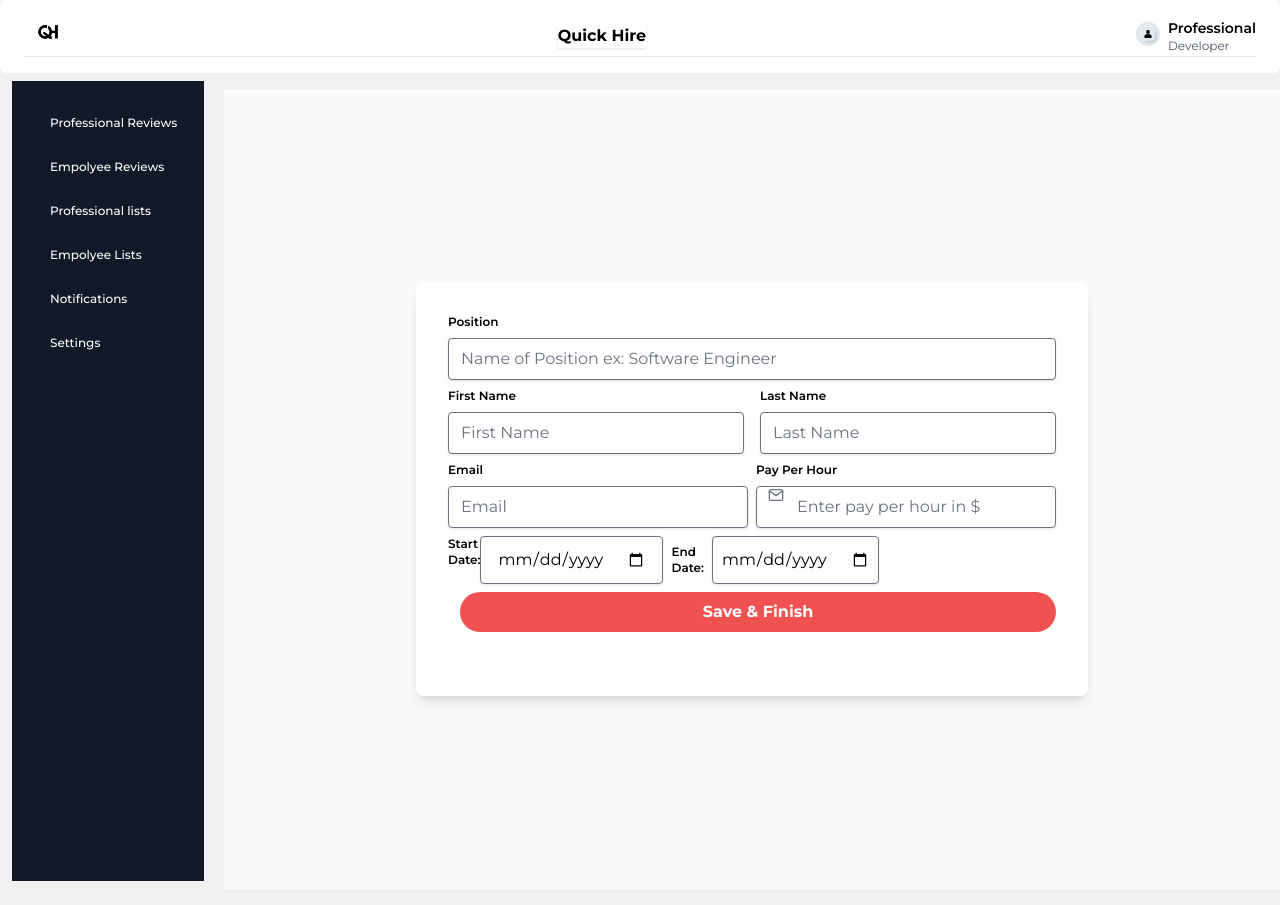
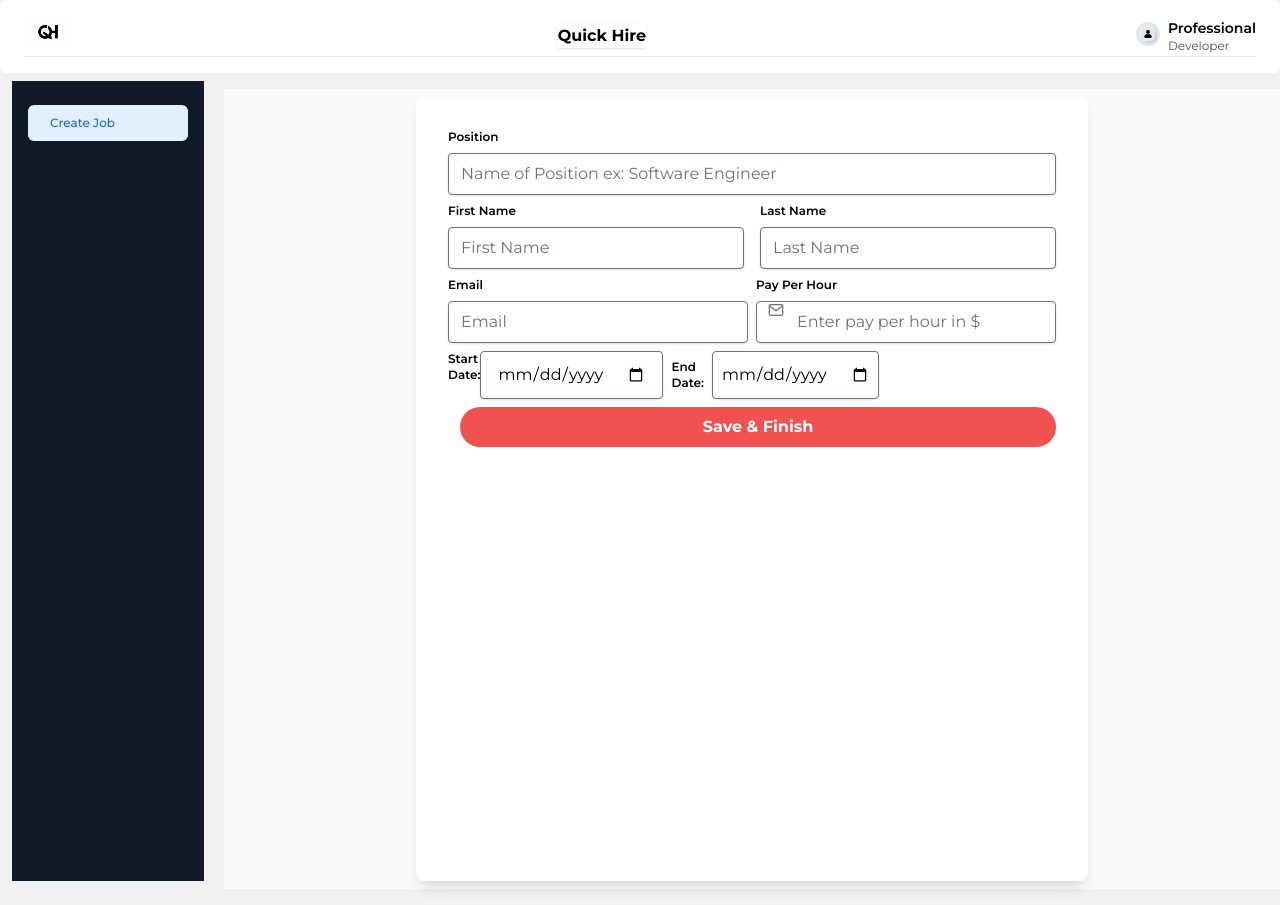
Before and after one commit to gowthamdongari/QuickHire, a React (Vite) app in the folder frontend/: page /home/JobPosting in a window 1280 px wide. Built offline with nearby package versions, Linux system fonts and the light colour scheme.

Commit message:
initial jobposting

```diff
--- a/frontend/src/components/Employer/JobPosting.jsx
+++ b/frontend/src/components/Employer/JobPosting.jsx
@@ -1,10 +1,25 @@
-import React from 'react'
+import React, { useState } from 'react'
 import { FiMail, FiPlusCircle } from 'react-icons/fi';
+import Category from '../Category';
 
 const JobPosting = () => {
-
+  const [category, setCategory] = useState({ type: "", keywords: "" });
+  const [categoryList, setCategoryList] = useState([]);
+  const handleChange = (key, val) => {
+    setCategory({ ...category, [key]: val });
+  };
+  const handleAdd = () => {
+    if (categoryList.length > 0) {
+      setCategoryList([...categoryList, category]);
+    } else {
+      setCategoryList([category]);
+    }
+    console.log(categoryList);
+    console.log(category);
+    setCategory({ type: "", keywords: "" });
+  };
   return (
-    <div className="bg-gray-50 min-h-screen flex justify-center items-center">
+    <div className="bg-gray-50 min-h-screen flex justify-center w-full">
       <div className="bg-white rounded-lg shadow-lg p-8 m-2 max-w-2xl w-full">
         <h1 className="text-xs font-semibold mb-2">Position</h1>
         <input
@@ -68,6 +83,7 @@ const JobPosting = () => {
             </div>
             </div>
             </div>
+
             <div className="flex items-center justify-between mb-8">
             <div className="flex-1 ml-3">
             <button className="bg-red-500 hover:bg-red-700 text-white font-bold py-2 px-4 rounded-full w-full">
--- a/frontend/src/components/SideNavBar.jsx
+++ b/frontend/src/components/SideNavBar.jsx
@@ -30,6 +30,12 @@ const SideNavBar = () => {
   }
  ]
 
+ const employerLinks =[
+     {
+       title:"Create Job",
+       link:"/home/JobPosting"
+     }
+ ]
 
   return (
     <aside>
@@ -37,7 +43,7 @@ const SideNavBar = () => {
         {/* Navigation links */}
         <nav>
           {/* Repeat this structure for each menu item */}
-          {staffLinks.map((item) => {
+          {employerLinks.map((item) => {
             return (
               <NavLink
                 to={item.link}
```
